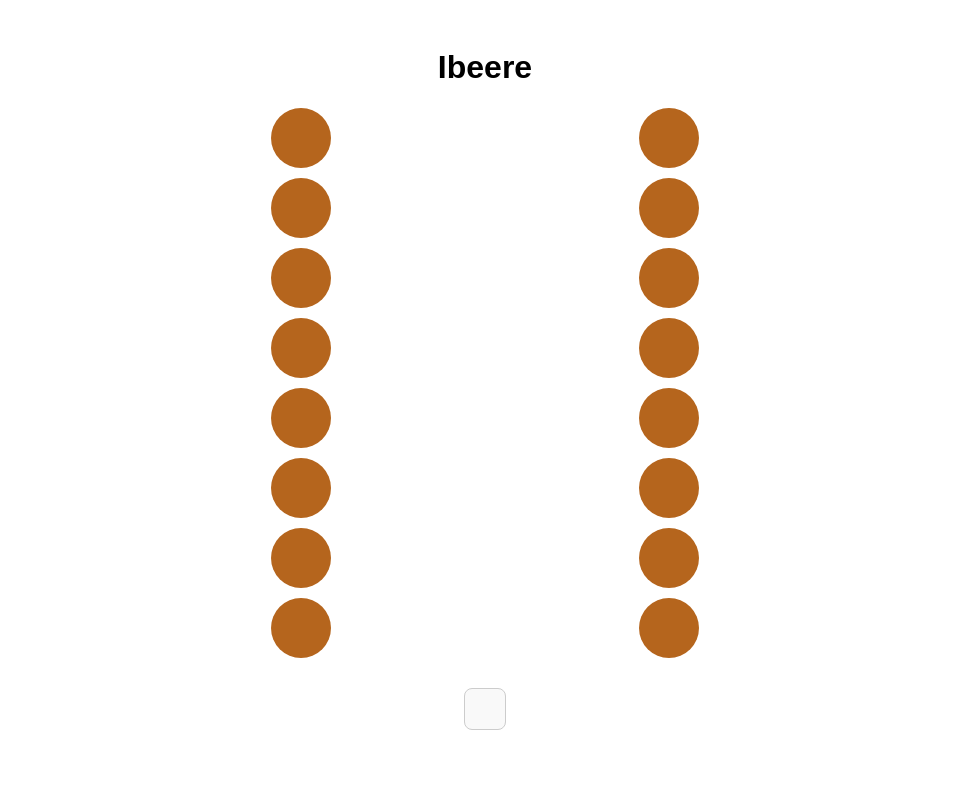
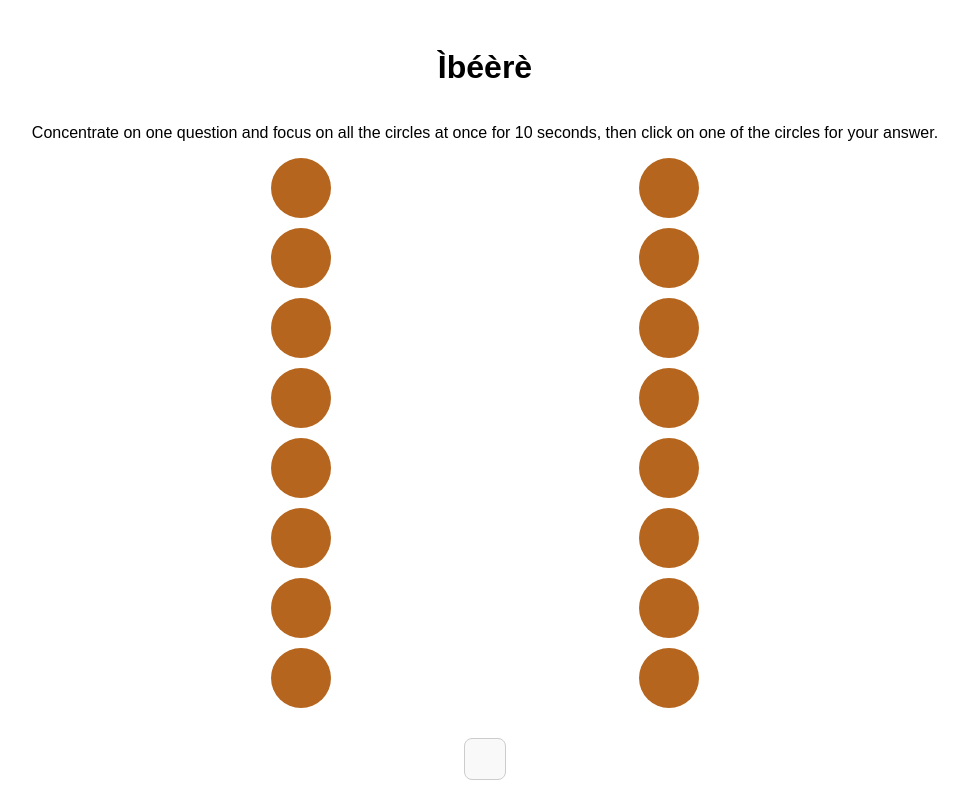
Before and after one commit to daygea/Numerology, a plain HTML site: page index.html in a window 1280 px wide. Shown: the whole page, without its empty margins (155-1121 px from the left). Drawn offline with Linux system fonts and the light colour scheme.

Commit message:
Added ami and an instruction for using the app

```diff
--- a/index.html
+++ b/index.html
@@ -3,7 +3,7 @@
 <head>
     <meta charset="UTF-8">
     <meta name="viewport" content="width=device-width, initial-scale=1.0">
-    <title>Numerology Divination</title>
+    <title>Ìbéèrè</title>
     <style>
         body {
             font-family: Arial, sans-serif;
@@ -60,8 +60,8 @@
     </style>
 </head>
 <body>
-    <h1>Ibeere</h1>
-
+    <h1>Ìbéèrè</h1>
+    <p>Concentrate on one question and focus on all the circles at once for 10 seconds, then click on one of the circles for your answer.</p>
     <div class="button-container" id="buttonContainer">
         <div class="button-column" id="leftColumn"></div>
         <div class="button-column" id="rightColumn"></div>
```
